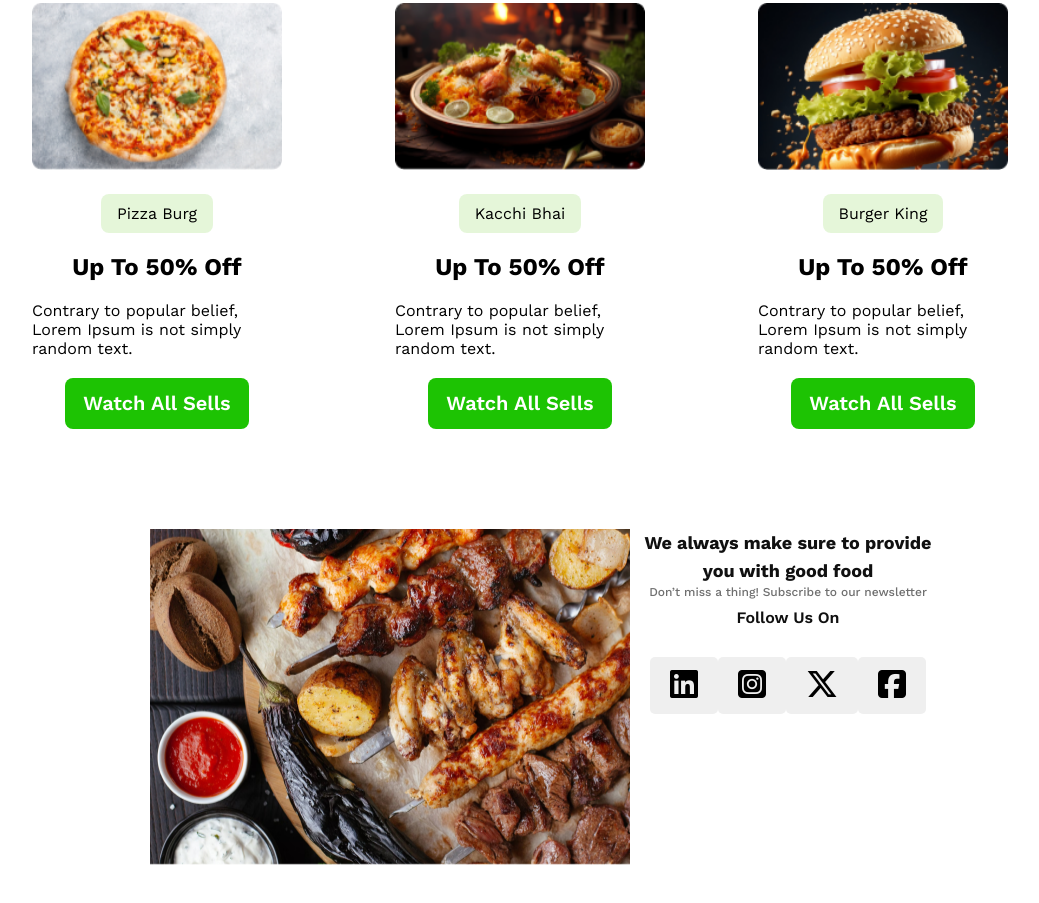
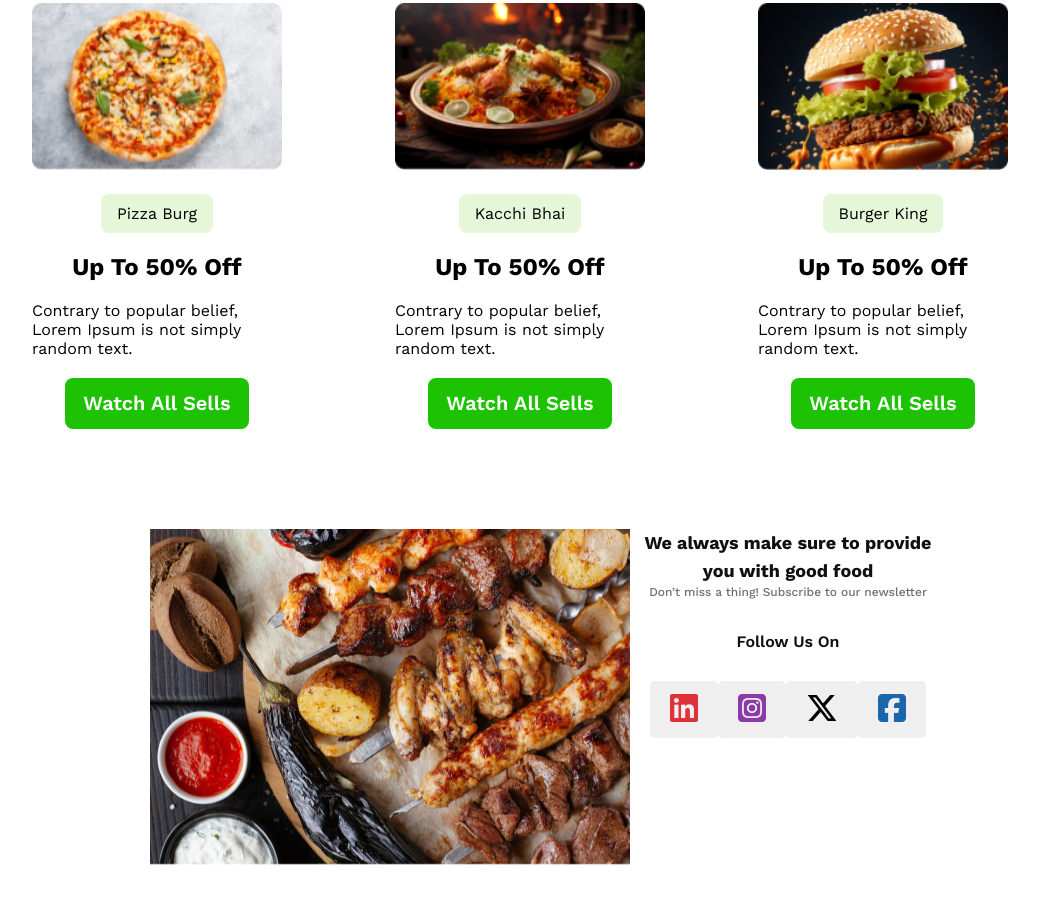
Before and after one commit to mariasultanausno/Good-Food-Resturant, a plain HTML site: page index.html in a window 1280 px wide. Shown: the part 857-1760 px from the top of the page, without its empty margins (120-1159 px from the left). Drawn offline with nearby package versions, Linux system fonts and the light colour scheme.

Commit message:
frist commit

```diff
--- a/index.html
+++ b/index.html
@@ -78,14 +78,14 @@
             <p class="para">Don’t miss a thing! Subscribe to our newsletter</p>
          </div>
 
-         <div>
+         <div class="co-header">
             <h5 class="header1">Follow Us On</h5>
          </div>
          <div class="social-media">
-          <button class="b-btn"><i class="fa-brands fa-linkedin"></i></button>
-          <button class="b-btn"><i class="fa-brands fa-square-instagram"></i></button>
-          <button class="b-btn"><i class="fa-brands fa-x-twitter"></i></button>
-          <button class="b-btn"><i class="fa-brands fa-square-facebook"></i></button>
+          <button class="b-btn"><i class="fa-brands fa-linkedin" style="color:rgb(225, 49, 56);"></i></button>
+          <button class="b-btn"><i class="fa-brands fa-square-instagram" style="color:rgb(140, 58, 170);"></i></button>
+          <button class="b-btn"><i class="fa-brands fa-x-twitter" style="color: rgb(0, 0, 0);"></i></button>
+          <button class="b-btn"><i class="fa-brands fa-square-facebook" style="color: rgb(26, 101, 172);"></i></button>
          </div>
          </div>
       </div>
--- a/style/style.css
+++ b/style/style.css
@@ -141,6 +141,7 @@
   margin: 100px auto;
 
 
+
 }
 .social-contant{
     display:flex;
@@ -180,6 +181,10 @@
 
 }
 
+.co-header{
+    margin-top: 24px;
+}
+
 .header1{
     color: rgb(16, 16, 16);
 font-family: Work Sans;
@@ -188,7 +193,7 @@
 line-height: 38px;
 letter-spacing: 0%;
 text-align: center;
-gap: 48;
+gap:16;
 }
 
 .social-media{
```
